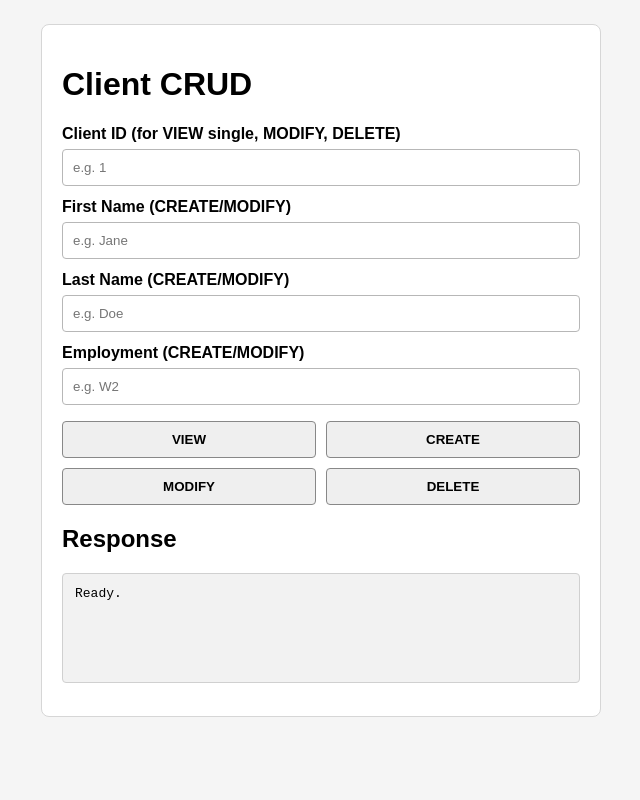
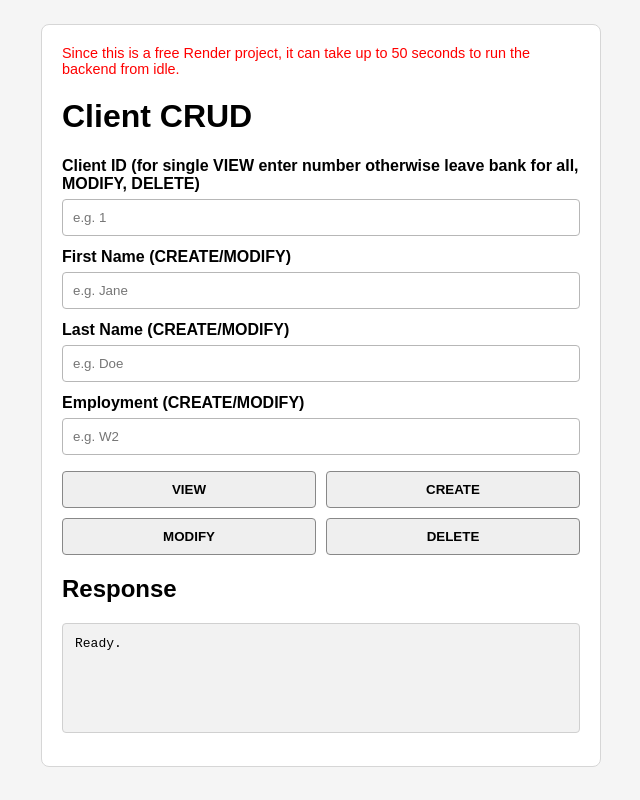
Before and after one commit to That-GuyTP/CSCE548, a React (Create React App) app in the folder clientapp-frontend/: page / in a window 1280 px wide. Shown: the whole page, without its empty margins (319-959 px from the left). Built offline with nearby package versions, Linux system fonts and the light colour scheme; no server answers; the HTML template or start-up script is replaced by a standard one.

Commit message:
Added warning text

```diff
--- a/clientapp-frontend/src/App.js
+++ b/clientapp-frontend/src/App.js
@@ -102,9 +102,12 @@ export default function App() {
 
   return (
     <main className="page">
+      <p style={{ color: "red", margin: "0 0 8px", fontSize: "0.9rem" }}>
+        Since this is a free Render project, it can take up to 50 seconds to run the backend from idle.
+      </p>
       <h1>Client CRUD</h1>
 
-      <label htmlFor="clientId">Client ID (for VIEW single, MODIFY, DELETE)</label>
+      <label htmlFor="clientId">Client ID (for single VIEW enter number otherwise leave bank for all, MODIFY, DELETE)</label>
       <input
         id="clientId"
         type="number"
```
